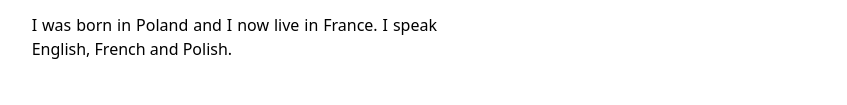
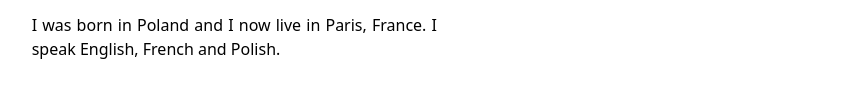
Before and after one commit to loomchild/website, a website: page index.html in a window 1280 px wide. Shown: the part 817-922 px from the top of the page, without its empty margins (203-1050 px from the left). Drawn offline with nearby package versions, Linux system fonts and the light colour scheme; files that its build step writes are made by us from their sources.

Commit message:
add Paris

```diff
--- a/index.html
+++ b/index.html
@@ -52,7 +52,7 @@
               <a class="link" href="mailto:letstalk@jareklipski.com"><i class="icon-paper-plane"></i> letstalk@jareklipski.com</a>.
             </p>
             <p class="mt-4">
-              I was born in Poland and I now live in France. I speak English, French and Polish.
+              I was born in Poland and I now live in Paris, France. I speak English, French and Polish.
             </p>
           </div>
         </div>
```
